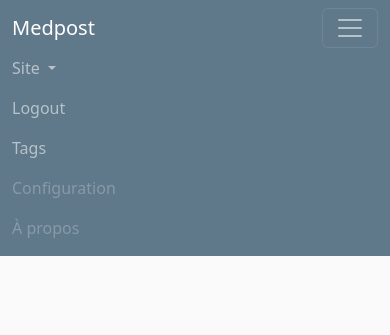
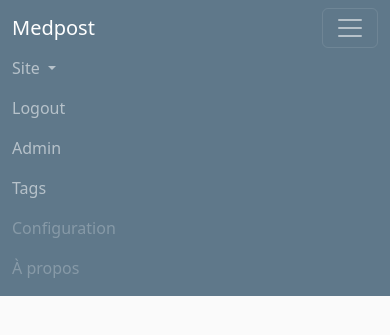
Before and after one commit to stephane-long/medpost, a Flask app: page /tags in a window 390 px wide, after a click that opens the changed part. Shown: the top 335 px of the page. Run offline with Flask 3, Linux system fonts and the light colour scheme; the visitor is signed in with stand-in values (Sample User, id 1); data that the repository does not hold is empty.

Commit message:
Ajoute une page admin pour changer mots de passe + page tags responsive

```diff
--- a/medpost-app/app.py
+++ b/medpost-app/app.py
@@ -3,7 +3,7 @@ import os
 from flask import Flask, render_template, url_for, request, redirect
 from flask_sqlalchemy import SQLAlchemy
 from flask_login import LoginManager, UserMixin, login_user, login_required, logout_user, current_user
-from werkzeug.security import check_password_hash
+from werkzeug.security import check_password_hash, generate_password_hash
 from sqlalchemy import select
 from dotenv import load_dotenv
 from datetime import datetime, timedelta
@@ -19,9 +19,7 @@ app.wsgi_app = ProxyFix(app.wsgi_app, x_proto=1, x_host=1)
 #load_dotenv(dotenv_path='.env.dev')
 db_path = os.getenv('DATABASE_PATH')
 log_path = os.getenv('LOG_PATH')
-print(db_path, log_path, sep=' - ')
-
-app.config['SECRET_KEY'] = 'APP_SECRET_KEY'
+app.config['SECRET_KEY'] = os.getenv('APP_SECRET_KEY')
 app.config['SQLALCHEMY_DATABASE_URI'] = f'sqlite:///{db_path}'
 app.config['SQLALCHEMY_TRACK_MODIFICATIONS'] = False
 app.config['PERMANENT_SESSION_LIFETIME'] = timedelta(minutes=30)
@@ -32,7 +30,7 @@ login_manager.login_view = 'login'
 
 logging.basicConfig(filename=log_path,
                     encoding='utf-8',
-                    level=logging.INFO,
+                    level=logging.DEBUG,
                     format='%(asctime)s - %(message)s', datefmt='%Y-%m-%d %H:%M'
                     )
 
@@ -78,6 +76,10 @@ class User(UserMixin, db.Model):
     id = db.Column(db.Integer, primary_key=True)
     username = db.Column(db.String(20), unique=True, nullable=False)
     password = db.Column(db.String(20), nullable=False)
+    is_admin = db.Column(db.Boolean, nullable=False)
+
+    def __repr__(self):
+        return f"User {self.username} - {self.is_admin}"
 
 ########### FIN DATABASE #################
 
@@ -143,7 +145,6 @@ def fetch_pub_posts(selectedfeed):
                                    )
                     .order_by(Posts.date_pub.desc())
                     .limit(5)
-
                     )
     else:
                 articles = (db.session.query(Posts)
@@ -218,7 +219,7 @@ def update_post(post_id, title, description, tagline, post_datetime, network):
     post_to_modify.date_pub = date_plan
     post_to_modify.network = db.session.query(Networks.id).filter(Networks.name==network).scalar()
     db.session.commit()
-    logging.info(f"Post MAJ sur {network} : {title}")
+    logging.info(f"Post mis à jour sur {network} : {title}")
 
 @app.route('/')
 @app.route('/index')
@@ -242,7 +243,6 @@ def home():
 def new_post():
     article_id = request.form.get('article_id', type=int)
     image_url = request.form.get('image_url', type=str)
-    logging.info(f"récupération URL image : {image_url}")
     selectedfeed = request.args.get('selectedfeed', type=str)
     title = request.form.get('title')
     description = request.form.get('description')
@@ -253,7 +253,7 @@ def new_post():
     if networks:
         record_new_post(article_id, image_url, title, description, tagline, post_datetime, networks)
     else:
-        logging.info('Aucun post créé car aucun réseau')
+        logging.info('Aucun post créé')
     return redirect(url_for('home', selectedfeed=selectedfeed))
 
 @app.route('/edit_post', methods=['POST'])
@@ -289,10 +289,10 @@ def login():
         user = User.query.filter_by(username=username).first()
         if user and check_password_hash(user.password, password):
             login_user(user)
-            logging.info(f"Connexion de {username}")
+            logging.info(f"Connexion de {username} - Admin : {user.is_admin}")
             return redirect(url_for('home'))
         else:
-            return 'Invalid username or password'
+            return render_template('login.html')
     return render_template('login.html')
 
 @app.route('/logout')
@@ -325,6 +325,29 @@ def tags_list():
                 )
     return render_template('tags_list.html', networks=networks)
 
+@app.route('/update_user/<int:user_id>', methods=['POST'])
+@login_required
+def update_user(user_id):
+    if not current_user.is_admin:
+        return redirect(url_for('home'))
+    user = db.session.get(User, user_id)
+    if user:
+        user.username = request.form.get('username')
+        password = request.form.get('password')
+        if password:
+            user.password = generate_password_hash(password)
+        user.is_admin = request.form.get('is_admin') == 'true'
+        db.session.commit()
+        logging.info(f"Utilisateur mis à jour : {user.username}")
+    return redirect(url_for('admin'))
+
+@app.route('/admin')
+@login_required
+def admin():
+    if not current_user.is_admin:
+        return redirect(url_for('home'))
+    users = db.session.query(User).all()
+    return render_template('admin.html', users=users)
 
 if __name__ == '__main__':
     #app.run(port=8000, debug=True)
--- a/medpost-app/templates/layout.html
+++ b/medpost-app/templates/layout.html
@@ -34,6 +34,11 @@
                             <li class="nav-item">
                                 <a class="nav-link" href="{{ url_for('logout') }}">Logout</a>
                             </li>
+                            {% if current_user.is_admin %}
+                                <li class="nav-item">
+                                    <a class="nav-link" href="{{ url_for('admin') }}">Admin</a>
+                                </li>
+                            {% endif %}
                         {% endif %}
                         <li class="nav-item">
                             <a class="nav-link" href="{{ url_for('tags_list') }}">Tags</a>
@@ -42,7 +47,7 @@
                             <a class="nav-link disabled" href="{{ url_for('home') }}">Configuration</a>
                         </li>
                         <li class="nav-item">
-                        <a class="nav-link disabled" href="{{ url_for('home') }}">À propos</a>
+                            <a class="nav-link disabled" href="{{ url_for('home') }}">À propos</a>
                         </li>
                     </ul>
                 </div>
--- a/medpost-app/templates/tags_list.html
+++ b/medpost-app/templates/tags_list.html
@@ -8,16 +8,16 @@
     </div>
     {% for network in networks %}
     <div class="row align-items-start mb-3">
-        <div class="col-2 text-end">
+        <div class="col-12 col-md-2 text-md-end text-center mb-2 mb-md-0">
             <span class="fw-bold text-secondary fs-5">{{ network.name }}</span>
         </div>
-        <div class="col-8">
+        <div class="col-12 col-md-8 mb-2 mb-md-0">
             <div class="network-tag p-2 border border-2">
                 {{ network.tag }}
             </div>
         </div>
-        <div class="col-2 d-flex flex-column">
-            <button type="button" class="btn btn-warning w-100 mb-2" data-bs-toggle="modal" data-bs-target="#editTagModal{{ network.id }}">Modifier</button>
+        <div class="col-12 col-md-2 d-flex justify-content-center justify-content-md-start">
+            <button type="button" class="btn btn-warning w-100" data-bs-toggle="modal" data-bs-target="#editTagModal{{ network.id }}">Modifier</button>
         </div>
     </div>
     <!-- formulaire d'édition du tag -->
@@ -45,8 +45,8 @@
     </div>
     <!-- Fin formulaire d'édition du tag -->
     {% endfor %}
-    <div class="row">
-        <div class="col-2 offset-10">
+    <div class="row mt-4">
+        <div class="col-12 col-md-2 offset-md-10">
             <a class="btn btn-success w-100" role="button" href="{{ url_for('home') }}">Quitter</a>
         </div>
     </div>
```
